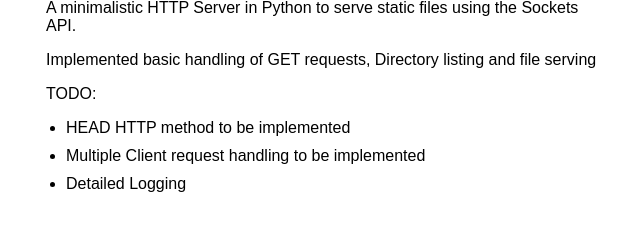
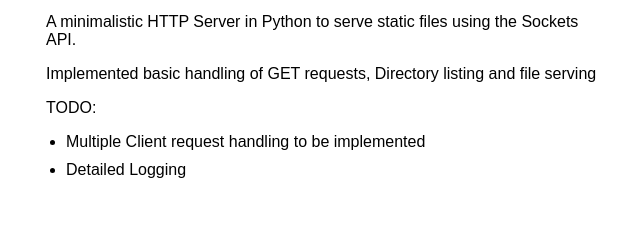
Before and after one commit to anant16-devops/simple-http-server, a plain HTML site: page static/index.html in a window 1280 px wide. Shown: the part 288-518 px from the top of the page, without its empty margins (314-954 px from the left). Drawn offline with Linux system fonts and the light colour scheme.

Commit message:
Updated TODO

```diff
--- a/static/index.html
+++ b/static/index.html
@@ -63,7 +63,6 @@
                 <p>Implemented basic handling of GET requests, Directory listing and file serving</p>
                 <p>TODO:</p>
                 <ul>
-                    <li>HEAD HTTP method to be implemented</li>
                     <li>Multiple Client request handling to be implemented</li>
                     <li>Detailed Logging</li>
                 </ul>
```
